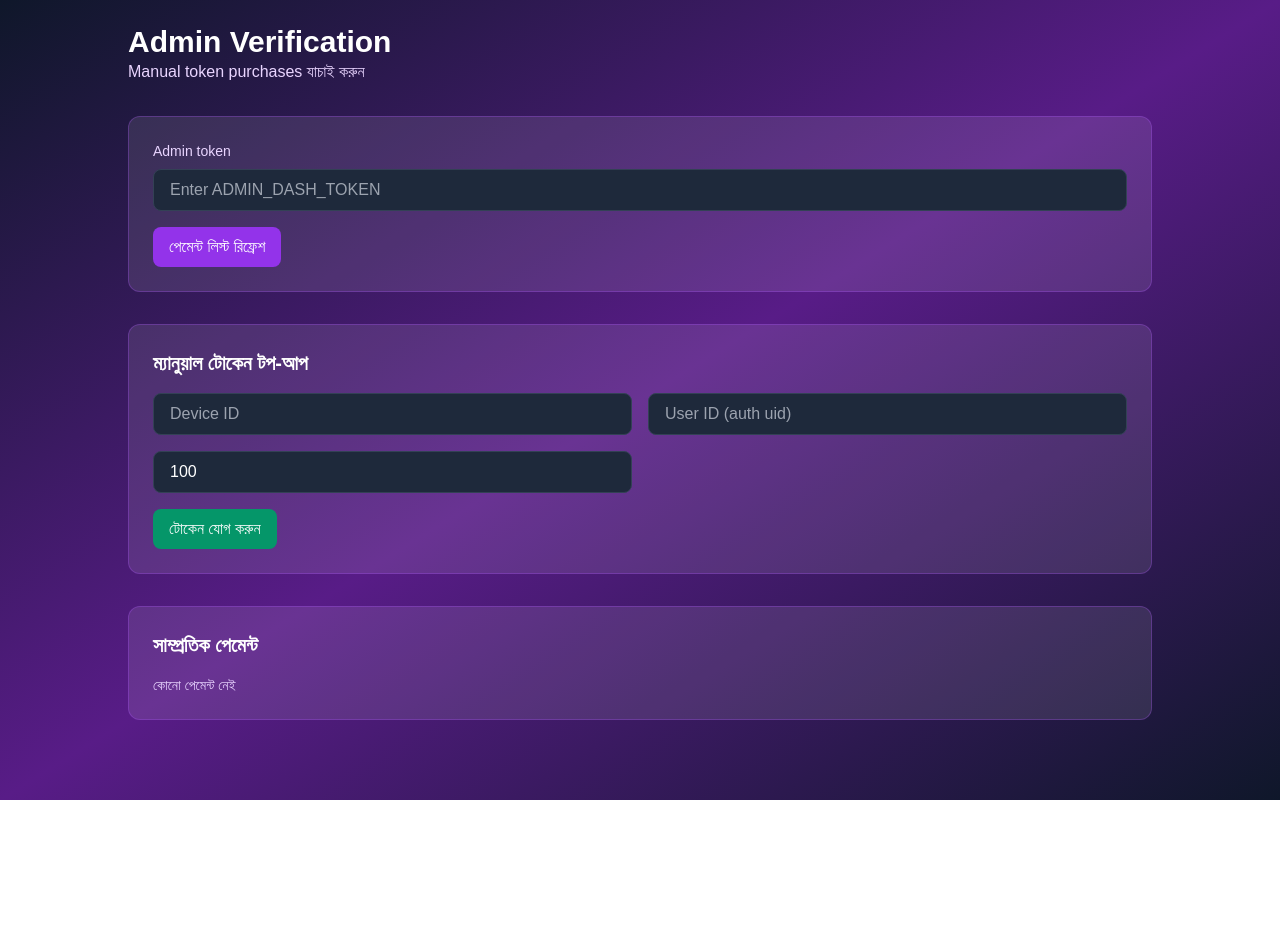
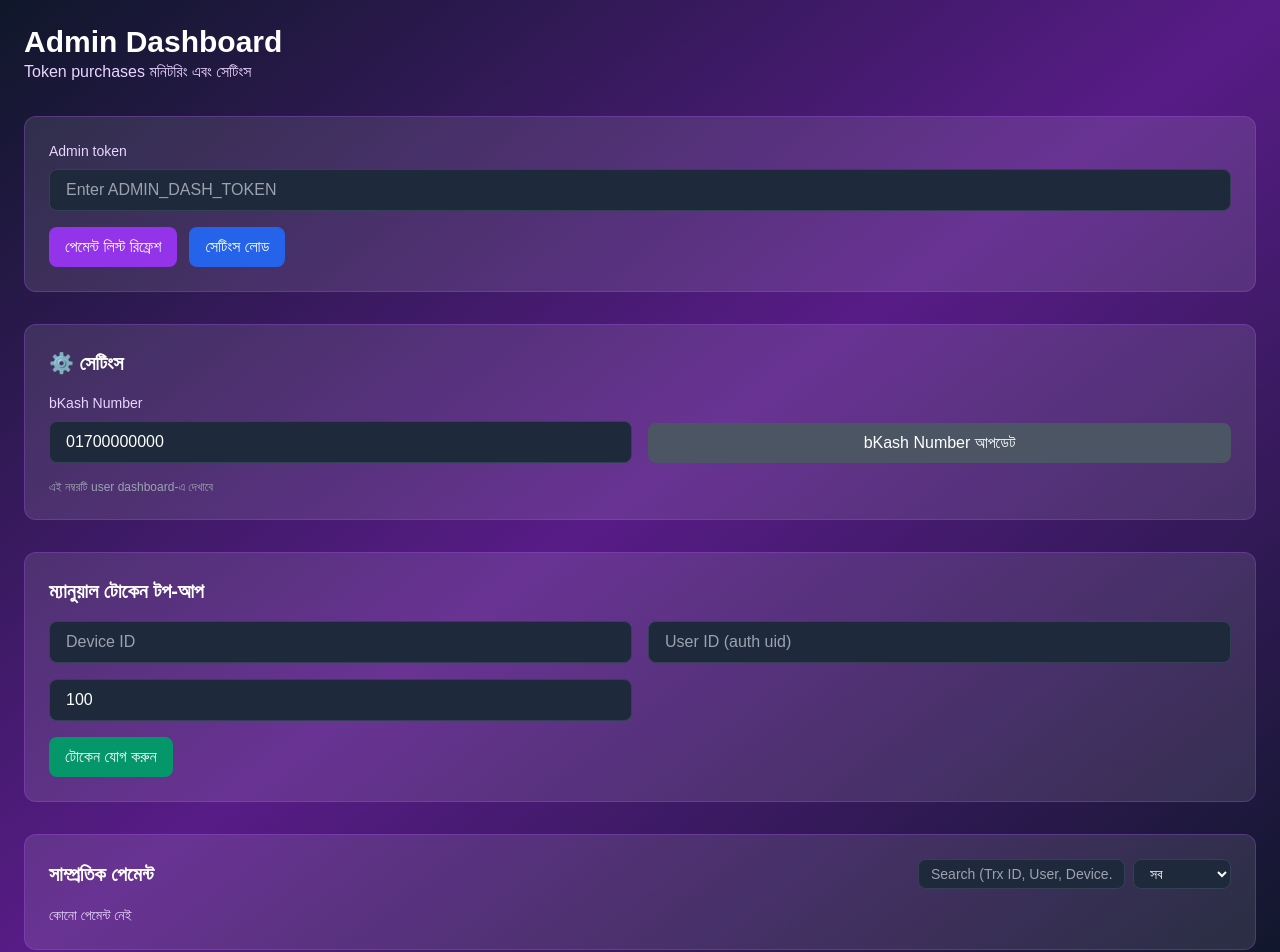
Before and after one commit to naimprince010-ship-it/interactive-narrative-engine, a Next.js app: page /admin in a window 1280 px wide. Shown: the top 952 px of the page. Before the commit the page ends 800 px from the top, so only its background shows below. Built offline with nearby package versions, Linux system fonts and the light colour scheme.

Commit message:
feat: add admin settings for bKash number and enhanced monitoring dashboard

```diff
--- a/app/admin/page.tsx
+++ b/app/admin/page.tsx
@@ -14,6 +14,13 @@ type Purchase = {
   created_at: string
 }
 
+type Setting = {
+  id: string
+  key: string
+  value: string
+  description?: string
+}
+
 export default function AdminPage() {
   const [token, setToken] = useState('')
   const [purchases, setPurchases] = useState<Purchase[]>([])
@@ -22,6 +29,9 @@ export default function AdminPage() {
   const [tokenDelta, setTokenDelta] = useState('100')
   const [message, setMessage] = useState<string | null>(null)
   const [loading, setLoading] = useState(false)
+  const [bkashNumber, setBkashNumber] = useState('01700000000')
+  const [filterVerified, setFilterVerified] = useState<'all' | 'verified' | 'pending'>('all')
+  const [searchTerm, setSearchTerm] = useState('')
 
   const fetchPurchases = async () => {
     if (!token) {
@@ -113,12 +123,92 @@ export default function AdminPage() {
     }
   }
 
+  const loadSettings = async () => {
+    if (!token) return
+
+    try {
+      const response = await fetch('/api/admin/settings', {
+        headers: { 'x-admin-token': token },
+      })
+      if (response.ok) {
+        const data = await response.json()
+        const bkash = data.settings?.find((s: Setting) => s.key === 'bkash_number')
+        if (bkash) {
+          setBkashNumber(bkash.value)
+        }
+      }
+    } catch (error) {
+      // Ignore errors
+    }
+  }
+
+  const updateBkashNumber = async () => {
+    if (!token || !bkashNumber.trim()) {
+      setMessage('bKash number দিন')
+      return
+    }
+
+    setMessage(null)
+    try {
+      const response = await fetch('/api/admin/settings', {
+        method: 'POST',
+        headers: {
+          'Content-Type': 'application/json',
+          'x-admin-token': token,
+        },
+        body: JSON.stringify({
+          key: 'bkash_number',
+          value: bkashNumber.trim(),
+          description: 'bKash payment number for token purchases',
+        }),
+      })
+      if (!response.ok) {
+        throw new Error(await response.text())
+      }
+      setMessage('bKash number আপডেট হয়েছে')
+    } catch (error) {
+      const text = error instanceof Error ? error.message : 'Failed to update'
+      setMessage(text)
+    }
+  }
+
+  useEffect(() => {
+    if (token) {
+      loadSettings()
+    }
+  }, [token])
+
+  // Calculate stats
+  const stats = {
+    total: purchases.length,
+    verified: purchases.filter((p) => p.verified).length,
+    pending: purchases.filter((p) => !p.verified).length,
+    totalRevenue: purchases.filter((p) => p.verified).reduce((sum, p) => sum + p.amount_bdt, 0),
+    totalTokens: purchases.filter((p) => p.verified).reduce((sum, p) => sum + p.tokens, 0),
+  }
+
+  // Filter purchases
+  const filteredPurchases = purchases.filter((p) => {
+    if (filterVerified === 'verified' && !p.verified) return false
+    if (filterVerified === 'pending' && p.verified) return false
+    if (searchTerm) {
+      const term = searchTerm.toLowerCase()
+      return (
+        p.trx_id?.toLowerCase().includes(term) ||
+        p.user_id?.toLowerCase().includes(term) ||
+        p.device_id?.toLowerCase().includes(term) ||
+        p.package_id.toLowerCase().includes(term)
+      )
+    }
+    return true
+  })
+
   return (
     <main className="min-h-screen bg-gradient-to-br from-slate-900 via-purple-900 to-slate-900 text-white p-6">
-      <div className="max-w-5xl mx-auto space-y-8">
+      <div className="max-w-7xl mx-auto space-y-8">
         <header>
-          <h1 className="text-3xl font-bold">Admin Verification</h1>
-          <p className="text-purple-200">Manual token purchases যাচাই করুন</p>
+          <h1 className="text-3xl font-bold">Admin Dashboard</h1>
+          <p className="text-purple-200">Token purchases মনিটরিং এবং সেটিংস</p>
         </header>
 
         <section className="bg-white/10 border border-purple-500/30 rounded-xl p-6 space-y-4">
@@ -132,6 +222,7 @@ export default function AdminPage() {
             />
           </div>
 
+          <div className="flex gap-3">
             <button
               onClick={fetchPurchases}
               disabled={loading}
@@ -139,8 +230,75 @@ export default function AdminPage() {
             >
               {loading ? 'লোড হচ্ছে...' : 'পেমেন্ট লিস্ট রিফ্রেশ'}
             </button>
-          {message && <p className="text-sm text-yellow-200">{message}</p>}
+            <button
+              onClick={loadSettings}
+              disabled={loading || !token}
+              className="bg-blue-600 hover:bg-blue-500 px-4 py-2 rounded-lg font-medium"
+            >
+              সেটিংস লোড
+            </button>
+          </div>
+          {message && (
+            <p className={`text-sm ${message.includes('আপডেট') || message.includes('যোগ') ? 'text-green-300' : 'text-yellow-200'}`}>
+              {message}
+            </p>
+          )}
         </section>
+
+        {/* Settings Section */}
+        <section className="bg-white/10 border border-purple-500/30 rounded-xl p-6 space-y-4">
+          <h2 className="text-xl font-semibold">⚙️ সেটিংস</h2>
+          <div className="grid md:grid-cols-2 gap-4">
+            <div>
+              <label className="block text-sm text-purple-200 mb-2">bKash Number</label>
+              <input
+                value={bkashNumber}
+                onChange={(event) => setBkashNumber(event.target.value)}
+                placeholder="01700000000"
+                className="w-full rounded-lg bg-slate-800 border border-slate-700 px-4 py-2 text-white"
+              />
+            </div>
+            <div className="flex items-end">
+              <button
+                onClick={updateBkashNumber}
+                disabled={!token}
+                className="w-full bg-emerald-600 hover:bg-emerald-500 disabled:bg-gray-600 px-4 py-2 rounded-lg font-medium"
+              >
+                bKash Number আপডেট
+              </button>
+            </div>
+          </div>
+          <p className="text-xs text-gray-400">এই নম্বরটি user dashboard-এ দেখাবে</p>
+        </section>
+
+        {/* Stats Section */}
+        {purchases.length > 0 && (
+          <section className="bg-white/10 border border-purple-500/30 rounded-xl p-6">
+            <h2 className="text-xl font-semibold mb-4">📊 পরিসংখ্যান</h2>
+            <div className="grid grid-cols-2 md:grid-cols-5 gap-4">
+              <div className="bg-slate-800/60 rounded-lg p-4">
+                <div className="text-2xl font-bold">{stats.total}</div>
+                <div className="text-sm text-gray-400">মোট Purchase</div>
+              </div>
+              <div className="bg-emerald-900/30 rounded-lg p-4">
+                <div className="text-2xl font-bold text-emerald-300">{stats.verified}</div>
+                <div className="text-sm text-gray-400">Verified</div>
+              </div>
+              <div className="bg-yellow-900/30 rounded-lg p-4">
+                <div className="text-2xl font-bold text-yellow-300">{stats.pending}</div>
+                <div className="text-sm text-gray-400">Pending</div>
+              </div>
+              <div className="bg-blue-900/30 rounded-lg p-4">
+                <div className="text-2xl font-bold text-blue-300">{stats.totalRevenue}৳</div>
+                <div className="text-sm text-gray-400">মোট Revenue</div>
+              </div>
+              <div className="bg-purple-900/30 rounded-lg p-4">
+                <div className="text-2xl font-bold text-purple-300">{stats.totalTokens}</div>
+                <div className="text-sm text-gray-400">মোট Tokens</div>
+              </div>
+            </div>
+          </section>
+        )}
 
         <section className="bg-white/10 border border-purple-500/30 rounded-xl p-6 space-y-4">
           <h2 className="text-xl font-semibold">ম্যানুয়াল টোকেন টপ-আপ</h2>
@@ -173,12 +331,31 @@ export default function AdminPage() {
         </section>
 
         <section className="bg-white/10 border border-purple-500/30 rounded-xl p-6 space-y-4">
+          <div className="flex items-center justify-between">
             <h2 className="text-xl font-semibold">সাম্প্রতিক পেমেন্ট</h2>
+            <div className="flex gap-2">
+              <input
+                value={searchTerm}
+                onChange={(e) => setSearchTerm(e.target.value)}
+                placeholder="Search (Trx ID, User, Device...)"
+                className="rounded-lg bg-slate-800 border border-slate-700 px-3 py-1 text-sm text-white"
+              />
+              <select
+                value={filterVerified}
+                onChange={(e) => setFilterVerified(e.target.value as 'all' | 'verified' | 'pending')}
+                className="rounded-lg bg-slate-800 border border-slate-700 px-3 py-1 text-sm text-white"
+              >
+                <option value="all">সব</option>
+                <option value="verified">Verified</option>
+                <option value="pending">Pending</option>
+              </select>
+            </div>
+          </div>
           <div className="space-y-3">
-            {purchases.length === 0 ? (
+            {filteredPurchases.length === 0 ? (
               <p className="text-sm text-purple-200">কোনো পেমেন্ট নেই</p>
             ) : (
-              purchases.map((purchase) => (
+              filteredPurchases.map((purchase) => (
                 <div
                   key={purchase.id}
                   className="bg-slate-800/60 border border-slate-700 rounded-lg p-4 flex flex-col gap-2"
@@ -187,8 +364,10 @@ export default function AdminPage() {
                     <span className="font-medium">{purchase.package_id}</span>
                     <span className="text-xs text-purple-200">{purchase.created_at}</span>
                   </div>
-                  <div className="text-sm text-purple-100">
-                    User: {purchase.user_id || 'N/A'} | Device: {purchase.device_id || 'N/A'} | Trx: {purchase.trx_id || 'N/A'}
+                  <div className="text-sm text-purple-100 space-y-1">
+                    <div>User ID: <span className="text-yellow-200">{purchase.user_id || 'N/A'}</span></div>
+                    <div>Device ID: <span className="text-yellow-200">{purchase.device_id || 'N/A'}</span></div>
+                    <div>Transaction ID: <span className="text-yellow-200">{purchase.trx_id || 'N/A'}</span></div>
                   </div>
                   <div className="text-sm text-purple-100">
                     {purchase.amount_bdt} BDT → {purchase.tokens} tokens
--- /dev/null
+++ b/app/api/admin/settings/route.ts
@@ -0,0 +1,73 @@
+import { NextRequest, NextResponse } from 'next/server'
+import { getSupabaseServerClient } from '@/lib/supabaseServer'
+
+function assertAdmin(request: NextRequest) {
+  const token = request.headers.get('x-admin-token')
+  const expectedToken = process.env.ADMIN_DASH_TOKEN
+
+  if (!expectedToken || token !== expectedToken) {
+    throw new Error('Unauthorized')
+  }
+}
+
+export async function GET(request: NextRequest) {
+  try {
+    assertAdmin(request)
+
+    const supabase = getSupabaseServerClient()
+    const { data, error } = await supabase
+      .from('settings')
+      .select('*')
+      .order('key')
+
+    if (error) {
+      throw error
+    }
+
+    return NextResponse.json({ settings: data || [] })
+  } catch (error) {
+    return NextResponse.json(
+      { error: error instanceof Error ? error.message : 'Failed to fetch settings' },
+      { status: 401 }
+    )
+  }
+}
+
+export async function POST(request: NextRequest) {
+  try {
+    assertAdmin(request)
+
+    const body = await request.json()
+    const { key, value, description } = body
+
+    if (!key || value === undefined) {
+      return NextResponse.json({ error: 'key and value required' }, { status: 400 })
+    }
+
+    const supabase = getSupabaseServerClient()
+    const { data, error } = await supabase
+      .from('settings')
+      .upsert(
+        {
+          key,
+          value,
+          description: description || null,
+          updated_at: new Date().toISOString(),
+        },
+        { onConflict: 'key' }
+      )
+      .select()
+      .single()
+
+    if (error) {
+      throw error
+    }
+
+    return NextResponse.json({ setting: data })
+  } catch (error) {
+    return NextResponse.json(
+      { error: error instanceof Error ? error.message : 'Failed to update setting' },
+      { status: 401 }
+    )
+  }
+}
--- /dev/null
+++ b/app/api/settings/route.ts
@@ -0,0 +1,23 @@
+import { NextResponse } from 'next/server'
+import { getSupabaseServerClient } from '@/lib/supabaseServer'
+
+export async function GET() {
+  try {
+    const supabase = getSupabaseServerClient()
+    const { data, error } = await supabase
+      .from('settings')
+      .select('key, value')
+      .eq('key', 'bkash_number')
+      .single()
+
+    if (error) {
+      // If settings table doesn't exist, return default
+      return NextResponse.json({ bkash_number: '01700000000' })
+    }
+
+    return NextResponse.json({ bkash_number: data?.value || '01700000000' })
+  } catch (error) {
+    // Return default on any error
+    return NextResponse.json({ bkash_number: '01700000000' })
+  }
+}
--- a/app/dashboard/page.tsx
+++ b/app/dashboard/page.tsx
@@ -47,6 +47,7 @@ export default function DashboardPage() {
   const [trxId, setTrxId] = useState('')
   const [message, setMessage] = useState<string | null>(null)
   const [purchases, setPurchases] = useState<Purchase[]>([])
+  const [bkashNumber, setBkashNumber] = useState('01700000000')
 
   const loadSession = async () => {
     const supabase = getSupabaseClient()
@@ -92,10 +93,25 @@ export default function DashboardPage() {
     }
   }
 
+  const loadBkashNumber = async () => {
+    try {
+      const response = await fetch('/api/settings')
+      if (response.ok) {
+        const data = await response.json()
+        if (data.bkash_number) {
+          setBkashNumber(data.bkash_number)
+        }
+      }
+    } catch (error) {
+      // Use default if API fails
+    }
+  }
+
   useEffect(() => {
     const init = async () => {
       const token = await loadSession()
       await loadBalance(token)
+      await loadBkashNumber()
       setLoading(false)
     }
     init()
@@ -231,7 +247,7 @@ export default function DashboardPage() {
               <div className="bg-slate-800/60 border border-slate-600 rounded-lg p-4 space-y-2">
                 <p className="text-sm font-semibold text-yellow-200">💳 পেমেন্ট করার ধাপ:</p>
                 <ol className="text-sm text-gray-300 space-y-1 list-decimal list-inside">
-                  <li>bKash/Nagad/Rocket এ <span className="text-yellow-300 font-semibold">01700000000</span> নম্বরে <span className="text-yellow-300 font-semibold">{packages.find(p => p.id === selectedPackage)?.amount} টাকা</span> পাঠান</li>
+                  <li>bKash/Nagad/Rocket এ <span className="text-yellow-300 font-semibold">{bkashNumber}</span> নম্বরে <span className="text-yellow-300 font-semibold">{packages.find(p => p.id === selectedPackage)?.amount} টাকা</span> পাঠান</li>
                   <li>পেমেন্ট করার পর <span className="text-yellow-300 font-semibold">Transaction ID</span> পাবেন</li>
                   <li>নিচে Transaction ID দিন এবং <span className="text-yellow-300 font-semibold">Confirm Purchase</span> ক্লিক করুন</li>
                   <li>Admin verify করার পর টোকেন আপনার account এ যোগ হবে</li>
```
Also changed, not shown: 1 other file (tests, documents, lock files or other folders). Lines whose indentation alone changed are shown as unchanged.
